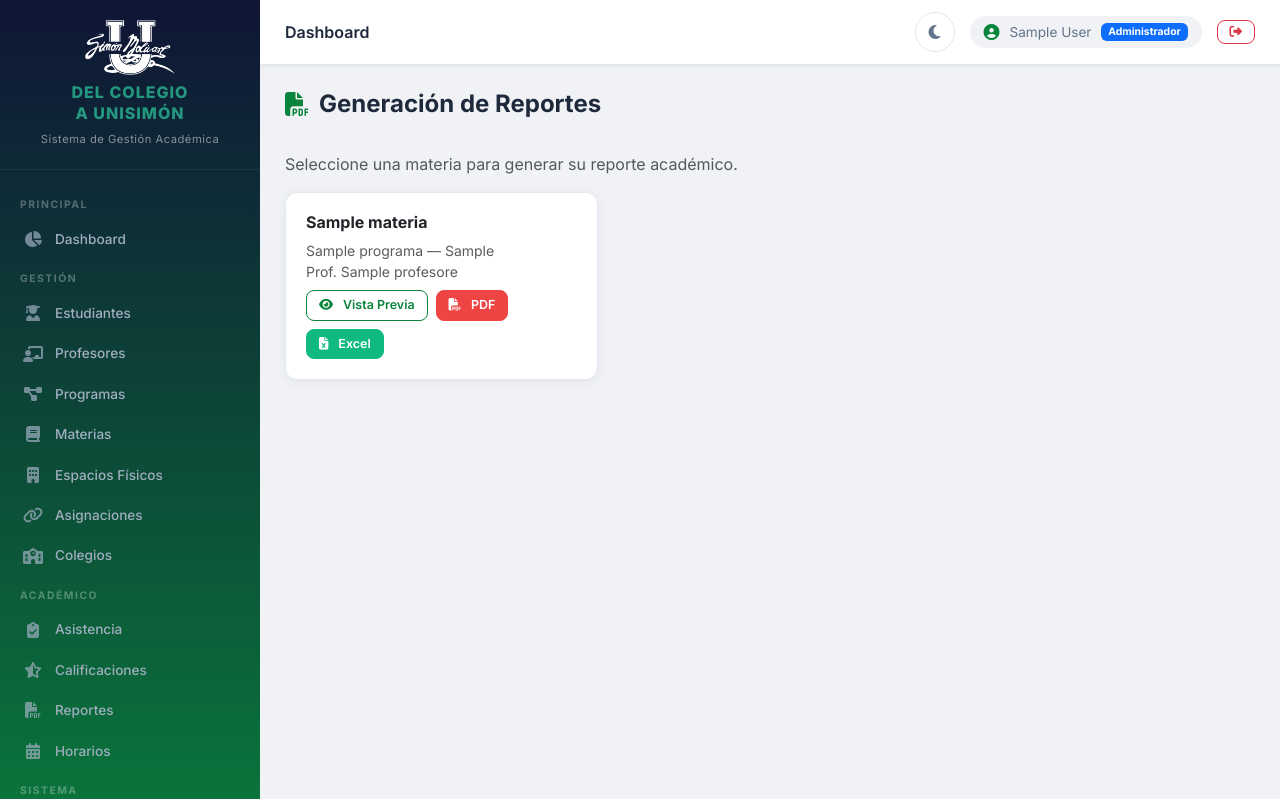
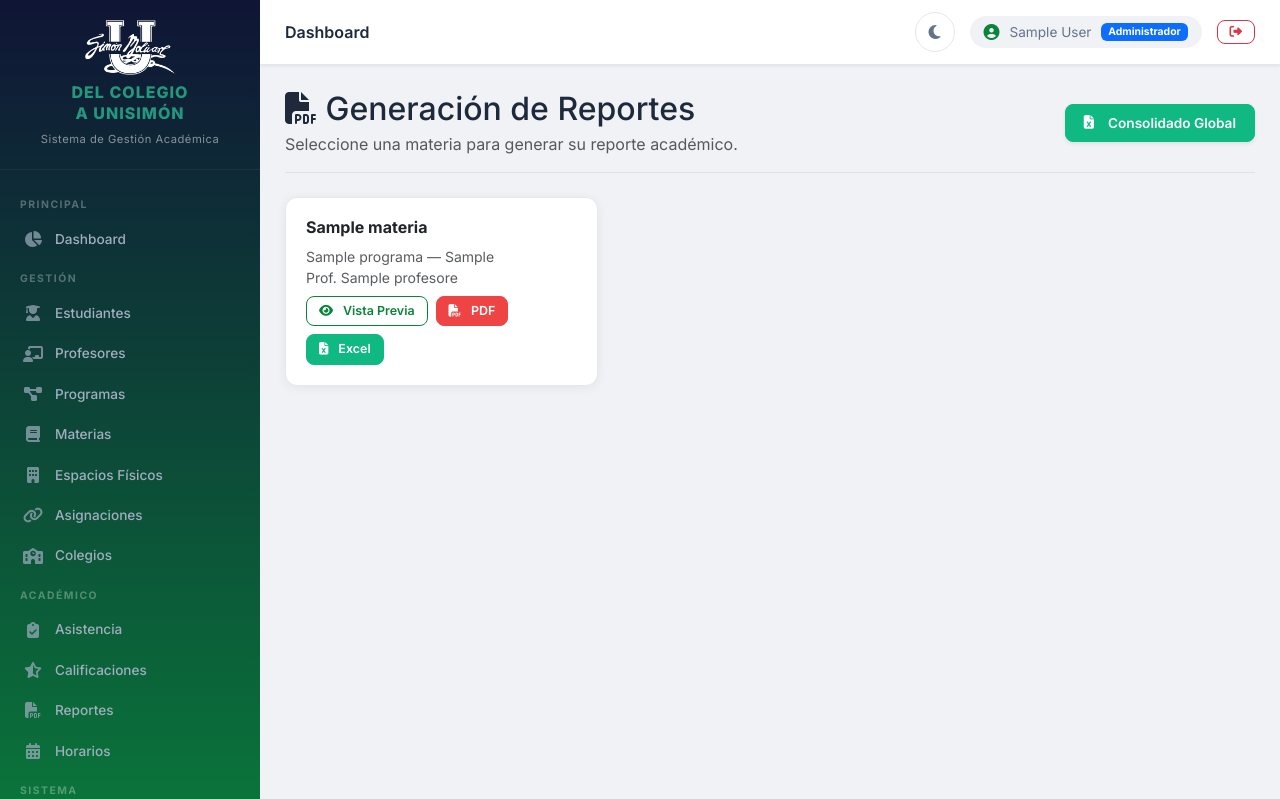
Before and after one commit to DOKWILL/Del_Colegio_a_Unisimon, a Django app: template templates/reportes/seleccionar_materia.html in a window 1280 px wide. Shown: the top 799 px of the page. Run offline with Django 5.2, Linux system fonts and the light colour scheme; the template is opened without the code that fills it: values that come from a table or form of the project are taken from there, others are empty; a user stored in the database is signed in; tables that the repository leaves empty hold one stand-in row (values such as "Sample post"); some libraries are stand-ins or nearby versions.

Commit message:
Refactor report generation page layout and features
Updated the report generation page with a new header layout and added a button for downloading a consolidated attendance report for admins.

```diff
--- a/templates/reportes/seleccionar_materia.html
+++ b/templates/reportes/seleccionar_materia.html
@@ -1,12 +1,41 @@
-{% extends "base.html" %}{% block title %}Reportes{% endblock %}{% block content %}
-<div class="page-header"><h2><i class="fas fa-file-pdf"></i> Generación de Reportes</h2></div>
-<p class="text-muted mb-3">Seleccione una materia para generar su reporte académico.</p>
-<div class="row g-3">{% for asig in asignaciones %}
-<div class="col-md-6 col-lg-4"><div class="card"><div class="card-body">
+{% extends "base.html" %}
+{% block title %}Reportes{% endblock %}
+
+{% block content %}
+<!-- INICIO DEL ENCABEZADO ACTUALIZADO -->
+<div class="d-flex justify-content-between align-items-center mb-4 border-bottom pb-3">
+    <div>
+        <h2 class="mb-1"><i class="fas fa-file-pdf"></i> Generación de Reportes</h2>
+        <p class="text-muted mb-0">Seleccione una materia para generar su reporte académico.</p>
+    </div>
+
+    {% if request.user.es_admin %}
+    <div>
+        <!-- Botón adaptado para usar tu script de guardado nativo -->
+        <button type="button" class="btn btn-success btn-lg shadow-sm btn-save-file"
+            data-url="{% url 'reportes:descargar_consolidado_asistencias' %}"
+            data-filename="Consolidado_General_Asistencias.xlsx"
+            data-mime="application/vnd.openxmlformats-officedocument.spreadsheetml.sheet"
+            data-desc="Documento Excel"
+            data-ext=".xlsx">
+            <i class="fas fa-file-excel me-2"></i> Consolidado Global
+        </button>
+    </div>
+    {% endif %}
+</div>
+<!-- FIN DEL ENCABEZADO ACTUALIZADO -->
+
+<div class="row g-3">
+    {% for asig in asignaciones %}
+    <div class="col-md-6 col-lg-4">
+        <div class="card">
+            <div class="card-body">
                 <h6 class="fw-bold">{{ asig.materia.nombre }}</h6>
                 <p class="text-muted small mb-2">{{ asig.programa.nombre }} — {{ asig.periodo }}<br>Prof. {{ asig.profesor.nombres }}</p>
                 <div class="d-flex gap-2 flex-wrap">
-<a href="{% url 'reportes:vista_previa' asig.pk %}" class="btn btn-sm btn-outline-primary"><i class="fas fa-eye me-1"></i> Vista Previa</a>
+                    <a href="{% url 'reportes:vista_previa' asig.pk %}" class="btn btn-sm btn-outline-primary">
+                        <i class="fas fa-eye me-1"></i> Vista Previa
+                    </a>
                     <button type="button" class="btn btn-sm btn-danger btn-save-file"
                         data-url="{% url 'reportes:descargar_pdf' asig.pk %}"
                         data-filename="reporte_{{ asig.materia.codigo }}_{{ asig.periodo }}.pdf"
@@ -23,8 +52,20 @@
                         data-ext=".xlsx">
                         <i class="fas fa-file-excel me-1"></i> Excel
                     </button>
-</div></div></div></div>
-{% empty %}<div class="col-12"><div class="card"><div class="card-body text-center text-muted py-4">No tiene asignaciones activas.</div></div></div>{% endfor %}</div>
+                </div>
+            </div>
+        </div>
+    </div>
+    {% empty %}
+    <div class="col-12">
+        <div class="card">
+            <div class="card-body text-center text-muted py-4">
+                No tiene asignaciones activas.
+            </div>
+        </div>
+    </div>
+    {% endfor %}
+</div>
 {% endblock %}
 
 {% block extra_js %}
@@ -38,6 +79,7 @@ document.addEventListener('DOMContentLoaded', function() {
             const response = await fetch(url);
             if (!response.ok) throw new Error('Error al generar el archivo');
             const blob = await response.blob();
+
             if ('showSaveFilePicker' in window) {
                 const fileHandle = await window.showSaveFilePicker({
                     suggestedName: suggestedName,
@@ -46,22 +88,38 @@ document.addEventListener('DOMContentLoaded', function() {
                 const writable = await fileHandle.createWritable();
                 await writable.write(blob);
                 await writable.close();
+
                 btn.innerHTML = '<i class="fas fa-check me-1"></i> ¡Guardado!';
                 btn.classList.add('btn-outline-success');
-                setTimeout(() => { btn.innerHTML = originalHtml; btn.classList.remove('btn-outline-success'); btn.disabled = false; }, 2000);
+                setTimeout(() => {
+                    btn.innerHTML = originalHtml;
+                    btn.classList.remove('btn-outline-success');
+                    btn.disabled = false;
+                }, 2000);
             } else {
                 const downloadUrl = URL.createObjectURL(blob);
                 const a = document.createElement('a');
-                a.href = downloadUrl; a.download = suggestedName;
-                document.body.appendChild(a); a.click(); document.body.removeChild(a);
+                a.href = downloadUrl;
+                a.download = suggestedName;
+                document.body.appendChild(a);
+                a.click();
+                document.body.removeChild(a);
                 URL.revokeObjectURL(downloadUrl);
-                btn.innerHTML = originalHtml; btn.disabled = false;
+                btn.innerHTML = originalHtml;
+                btn.disabled = false;
             }
         } catch (err) {
-            if (err.name === 'AbortError') { btn.innerHTML = originalHtml; btn.disabled = false; return; }
+            if (err.name === 'AbortError') {
+                btn.innerHTML = originalHtml;
+                btn.disabled = false;
+                return;
+            }
             console.error('Error al guardar:', err);
             btn.innerHTML = '<i class="fas fa-exclamation-triangle me-1"></i> Error';
-            setTimeout(() => { btn.innerHTML = originalHtml; btn.disabled = false; }, 2000);
+            setTimeout(() => {
+                btn.innerHTML = originalHtml;
+                btn.disabled = false;
+            }, 2000);
         }
     }
 
```
Lines whose indentation alone changed are shown as unchanged.
